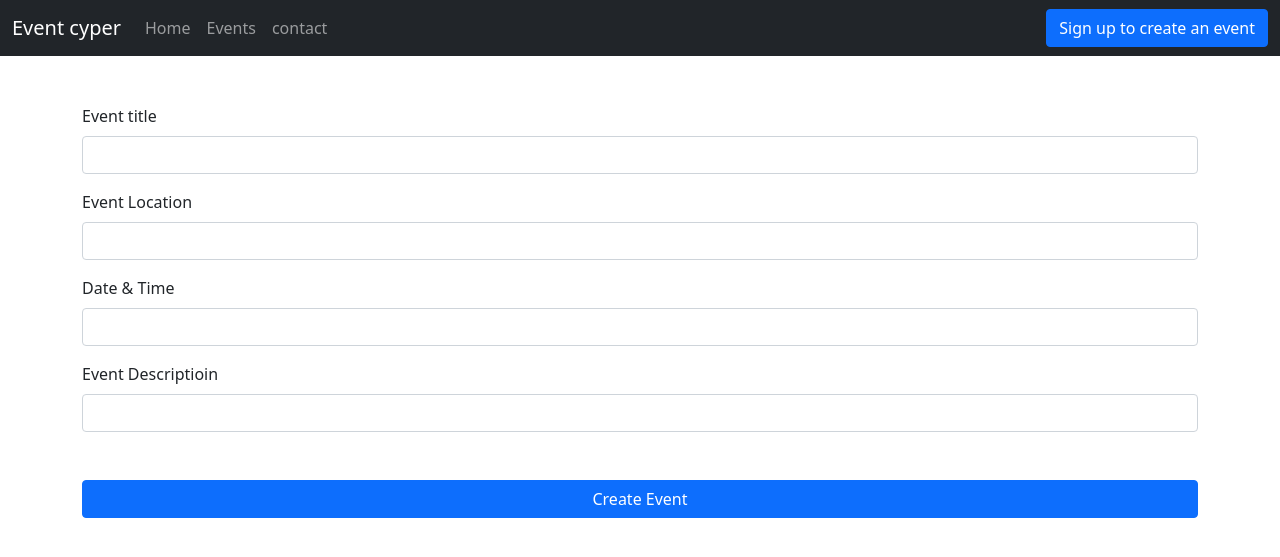
After one commit to joelsajichacko/Event_Cyper, a Django app: page /create_event/ in a window 1280 px wide. The commit adds this page. Shown: the top 557 px of the page. Run offline with Django 3.2, Linux system fonts and the light colour scheme.

Commit message:
create_event page added

```diff
--- a/events/urls.py
+++ b/events/urls.py
@@ -24,4 +24,5 @@ urlpatterns = [
     path('signup/', views.signup, name='signup'),
     path('eventpost/<str:slug>', views.eventpost, name='eventpost'),
     path('login/', views.login, name='login'),
+    path('create_event/', views.create_event, name='create_event'),
 ]
--- a/events/views.py
+++ b/events/views.py
@@ -30,3 +30,7 @@ def eventpost(request, slug):
 
 def login(request):
     return render(request, "login.html")
+
+
+def create_event(request):
+    return render(request, "create_event.html")
--- a/templates/base.html
+++ b/templates/base.html
@@ -31,7 +31,7 @@
 
       </ul>
       <form class="d-flex" action="/signup">
-        <button class="btn btn-success" type="submit" >Sign up to create an event</button>
+        <button class="btn btn-primary" type="submit" >Sign up to create an event</button>
       </form>
     </div>
   </div>
--- /dev/null
+++ b/templates/create_event.html
@@ -0,0 +1,30 @@
+{% extends 'base.html' %}
+{% block body %}
+
+<div class="container mt-5">
+    <div class="mb-3">
+      <label for="formGroupExampleInput" class="form-label">Event title</label>
+      <input type="text" class="form-control" id="formGroupExampleInput">
+    </div>
+
+    <div class="mb-3">
+      <label for="formGroupExampleInput" class="form-label">Event Location</label>
+      <input type="text" class="form-control" id="formGroupExampleInput" >
+    </div>
+
+    <div class="mb-3">
+      <label for="formGroupExampleInput" class="form-label">Date & Time</label>
+      <input type="text" class="form-control" id="formGroupExampleInput">
+    </div>
+
+    <div class="mb-5">
+      <label for="formGroupExampleInput2" class="form-label">Event Descriptioin</label>
+      <input type="text" class="form-control" id="formGroupExampleInput2" ">
+    </div>
+
+    <div class="d-grid gap-2">
+      <button class="btn btn-primary" type="button">Create Event</button>
+    </div>
+</div>
+
+{% endblock body %}
--- a/templates/events.html
+++ b/templates/events.html
@@ -4,7 +4,9 @@
 
 <div class="container">
     <h3 class="my-3"> Browse the events </h3>
-    <button type="button" class="btn btn-dark">Create a new event</button>
+        <form class="d-flex" action="/create_event">
+        <button class="btn btn-dark" type="submit" >Create New Event</button>
+     </form>
     <div class="row">
         {% for events in events %}
         <div class="col">
```
